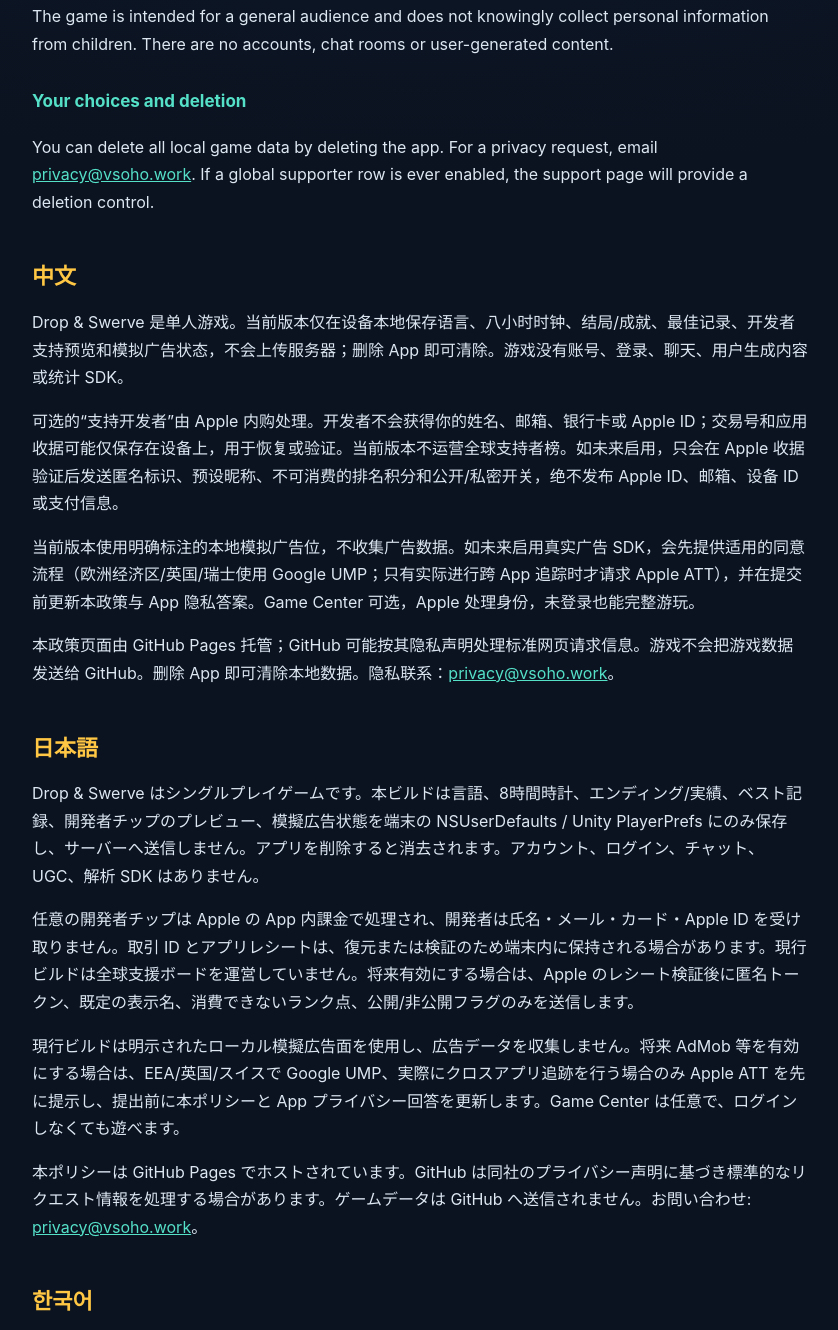
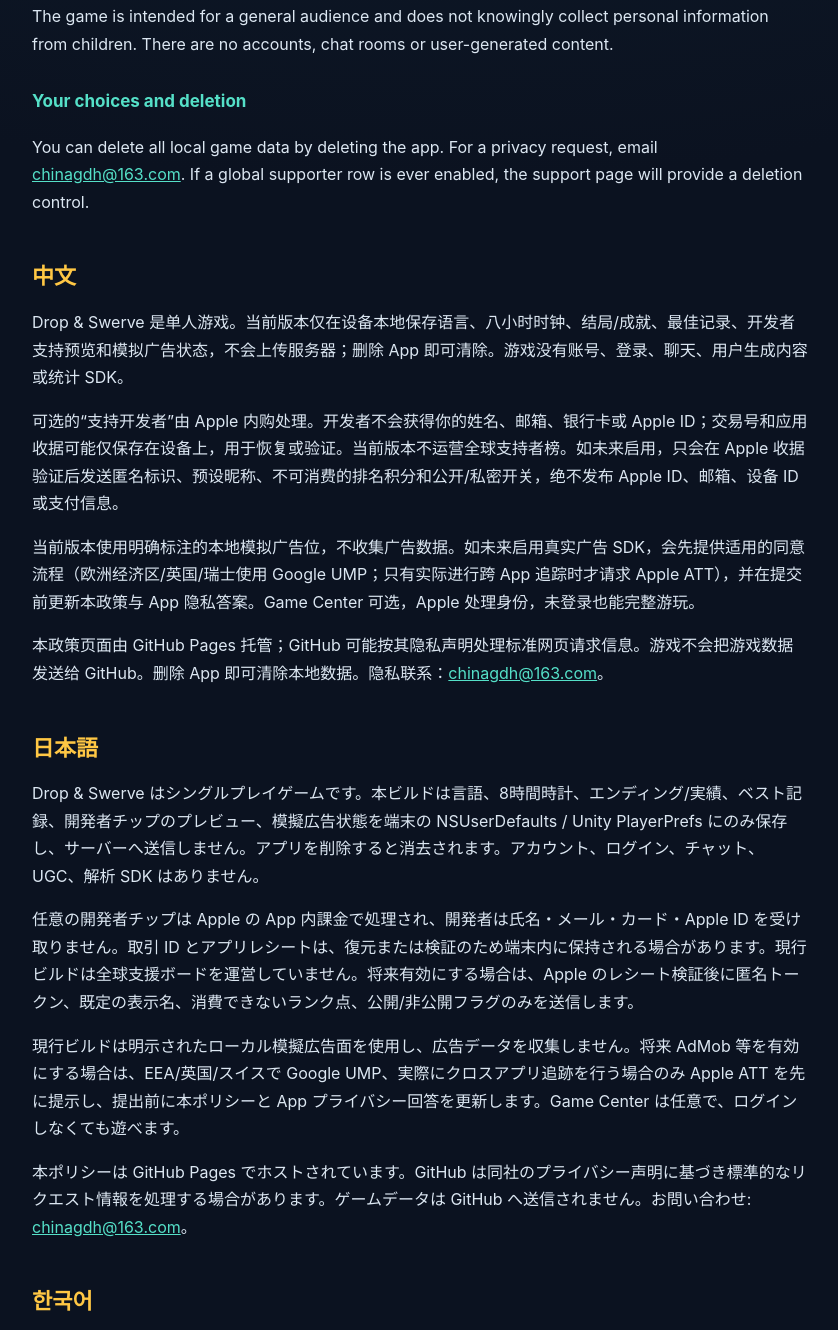
Before and after one commit to lightingss/drop-swerve-legal, a plain HTML site: page privacy.html in a window 1280 px wide. Shown: the part 1610-2940 px from the top of the page, without its empty margins (220-1058 px from the left). Drawn offline with Linux system fonts and the light colour scheme.

Commit message:
Update support and privacy contact email

```diff
--- a/privacy.html
+++ b/privacy.html
@@ -38,25 +38,25 @@
 <h3>Children</h3>
 <p>The game is intended for a general audience and does not knowingly collect personal information from children. There are no accounts, chat rooms or user-generated content.</p>
 <h3>Your choices and deletion</h3>
-<p>You can delete all local game data by deleting the app. For a privacy request, email <a href="mailto:privacy@vsoho.work">privacy@vsoho.work</a>. If a global supporter row is ever enabled, the support page will provide a deletion control.</p>
+<p>You can delete all local game data by deleting the app. For a privacy request, email <a href="mailto:chinagdh@163.com">chinagdh@163.com</a>. If a global supporter row is ever enabled, the support page will provide a deletion control.</p>
 
 <h2 id="zh">中文</h2>
 <p>Drop &amp; Swerve 是单人游戏。当前版本仅在设备本地保存语言、八小时时钟、结局/成就、最佳记录、开发者支持预览和模拟广告状态，不会上传服务器；删除 App 即可清除。游戏没有账号、登录、聊天、用户生成内容或统计 SDK。</p>
 <p>可选的“支持开发者”由 Apple 内购处理。开发者不会获得你的姓名、邮箱、银行卡或 Apple ID；交易号和应用收据可能仅保存在设备上，用于恢复或验证。当前版本不运营全球支持者榜。如未来启用，只会在 Apple 收据验证后发送匿名标识、预设昵称、不可消费的排名积分和公开/私密开关，绝不发布 Apple ID、邮箱、设备 ID 或支付信息。</p>
 <p>当前版本使用明确标注的本地模拟广告位，不收集广告数据。如未来启用真实广告 SDK，会先提供适用的同意流程（欧洲经济区/英国/瑞士使用 Google UMP；只有实际进行跨 App 追踪时才请求 Apple ATT），并在提交前更新本政策与 App 隐私答案。Game Center 可选，Apple 处理身份，未登录也能完整游玩。</p>
-<p>本政策页面由 GitHub Pages 托管；GitHub 可能按其隐私声明处理标准网页请求信息。游戏不会把游戏数据发送给 GitHub。删除 App 即可清除本地数据。隐私联系：<a href="mailto:privacy@vsoho.work">privacy@vsoho.work</a>。</p>
+<p>本政策页面由 GitHub Pages 托管；GitHub 可能按其隐私声明处理标准网页请求信息。游戏不会把游戏数据发送给 GitHub。删除 App 即可清除本地数据。隐私联系：<a href="mailto:chinagdh@163.com">chinagdh@163.com</a>。</p>
 
 <h2 id="ja">日本語</h2>
 <p>Drop &amp; Swerve はシングルプレイゲームです。本ビルドは言語、8時間時計、エンディング/実績、ベスト記録、開発者チップのプレビュー、模擬広告状態を端末の NSUserDefaults / Unity PlayerPrefs にのみ保存し、サーバーへ送信しません。アプリを削除すると消去されます。アカウント、ログイン、チャット、UGC、解析 SDK はありません。</p>
 <p>任意の開発者チップは Apple の App 内課金で処理され、開発者は氏名・メール・カード・Apple ID を受け取りません。取引 ID とアプリレシートは、復元または検証のため端末内に保持される場合があります。現行ビルドは全球支援ボードを運営していません。将来有効にする場合は、Apple のレシート検証後に匿名トークン、既定の表示名、消費できないランク点、公開/非公開フラグのみを送信します。</p>
 <p>現行ビルドは明示されたローカル模擬広告面を使用し、広告データを収集しません。将来 AdMob 等を有効にする場合は、EEA/英国/スイスで Google UMP、実際にクロスアプリ追跡を行う場合のみ Apple ATT を先に提示し、提出前に本ポリシーと App プライバシー回答を更新します。Game Center は任意で、ログインしなくても遊べます。</p>
-<p>本ポリシーは GitHub Pages でホストされています。GitHub は同社のプライバシー声明に基づき標準的なリクエスト情報を処理する場合があります。ゲームデータは GitHub へ送信されません。お問い合わせ: <a href="mailto:privacy@vsoho.work">privacy@vsoho.work</a>。</p>
+<p>本ポリシーは GitHub Pages でホストされています。GitHub は同社のプライバシー声明に基づき標準的なリクエスト情報を処理する場合があります。ゲームデータは GitHub へ送信されません。お問い合わせ: <a href="mailto:chinagdh@163.com">chinagdh@163.com</a>。</p>
 
 <h2 id="ko">한국어</h2>
 <p>Drop &amp; Swerve는 싱글 플레이 게임입니다. 이 빌드는 언어, 8시간 시계, 엔딩/업적, 최고 기록, 개발자 후원 미리보기, 모의 광고 상태를 기기의 NSUserDefaults / Unity PlayerPrefs에만 저장하며 서버로 전송하지 않습니다. 앱을 삭제하면 제거됩니다. 계정, 로그인, 채팅, UGC, 분석 SDK가 없습니다.</p>
 <p>선택형 개발자 팁은 Apple 인앱 구매로 처리되며 개발자는 이름, 이메일, 카드, Apple ID를 받지 않습니다. 거래 ID와 앱 영수증은 복원 또는 검증을 위해 기기에 보관될 수 있습니다. 현재 빌드는 글로벌 후원 보드를 운영하지 않습니다. 향후 켜면 Apple 영수증 검증 후 익명 토큰, 기본 표시 이름, 사용할 수 없는 랭크 점수, 공개/비공개 플래그만 전송합니다.</p>
 <p>현재 빌드는 명확히 표시된 로컬 모의 광고 화면을 사용하며 광고 데이터를 수집하지 않습니다. 향후 실제 광고 SDK를 켜면 EEA/영국/스위스에서 Google UMP를, 실제 교차 앱 추적을 할 때만 Apple ATT를 먼저 제공하고 제출 전에 본 정책과 App 개인정보 보호 답변을 갱신합니다. Game Center는 선택 사항이며 로그인 없이도 플레이할 수 있습니다.</p>
-<p>본 정책은 GitHub Pages에서 호스팅됩니다. GitHub는 자체 개인정보 처리방침에 따라 표준 요청 정보를 처리할 수 있습니다. 게임 데이터는 GitHub로 전송되지 않습니다. 문의: <a href="mailto:privacy@vsoho.work">privacy@vsoho.work</a>.</p>
+<p>본 정책은 GitHub Pages에서 호스팅됩니다. GitHub는 자체 개인정보 처리방침에 따라 표준 요청 정보를 처리할 수 있습니다. 게임 데이터는 GitHub로 전송되지 않습니다. 문의: <a href="mailto:chinagdh@163.com">chinagdh@163.com</a>.</p>
 </main>
 <footer>© 2026 Drop &amp; Swerve / lightingss · <a href="support.html">Support</a> · <a href="https://github.com/lightingss/drop-swerve-legal">GitHub project</a></footer>
 </div></body></html>
```
Also changed, not shown: support.html (+1 -1 lines).
